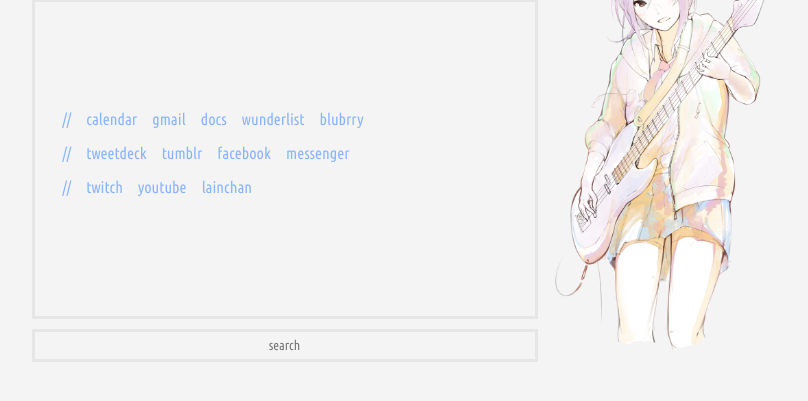
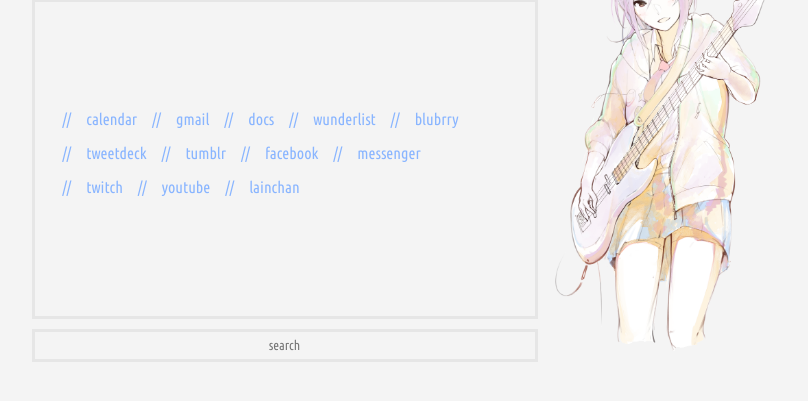
Before and after one commit to octop8/stpg-bs, a plain HTML site: page tab14/index.html in a window 1280 px wide. Shown: the part 251-652 px from the top of the page, without its empty margins (257-1065 px from the left). Drawn offline with Linux system fonts and the light colour scheme.

Commit message:
Update index.html

```diff
--- a/tab14/index.html
+++ b/tab14/index.html
@@ -34,17 +34,24 @@ $(document).ready(function(){
 <ul>
 <li>//</li>
 <li><a href='https://calendar.google.com/'>calendar</a></a></li>
+<li>//</li>
 <li><a href='https://mail.google.com/mail/?authuser=0'>gmail</a></li>
+<li>//</li>
 <li><a href='https://docs.google.com/document/u/0/'>docs</a></li>
+<li>//</li>
 <li><a href='https://www.wunderlist.com/'>wunderlist</a></li>
+<li>//</li>
 <li><a href='https://publish.blubrry.com/'>blubrry</a></li>
 </ul>
 
 <ul>
 <li>//</li>
 <li><a href='https://tweetdeck.twitter.com/'>tweetdeck</a></li>
+<li>//</li>
 <li><a href='https://www.tumblr.com/dashboard'>tumblr</a></li>
+<li>//</li>
 <li><a href='https://www.facebook.com/'>facebook</a></li>
+<li>//</li>
 <li><a href='https://www.messenger.com/'>messenger</a></li>
 <li><a href='#'></a></li>
 <li><a href='#'></a></li>
@@ -53,7 +60,9 @@ $(document).ready(function(){
 <ul>
 <li>//</li>
 <li><a href='https://www.twitch.tv/directory'>twitch</a></li>
+<li>//</li>
 <li><a href='https://www.youtube.com/'>youtube</a></li>
+<li>//</li>
 <li><a href='https://lainchan.org/'>lainchan</a></li>
 <li><a href='#'></a></li>
 </ul>
```
